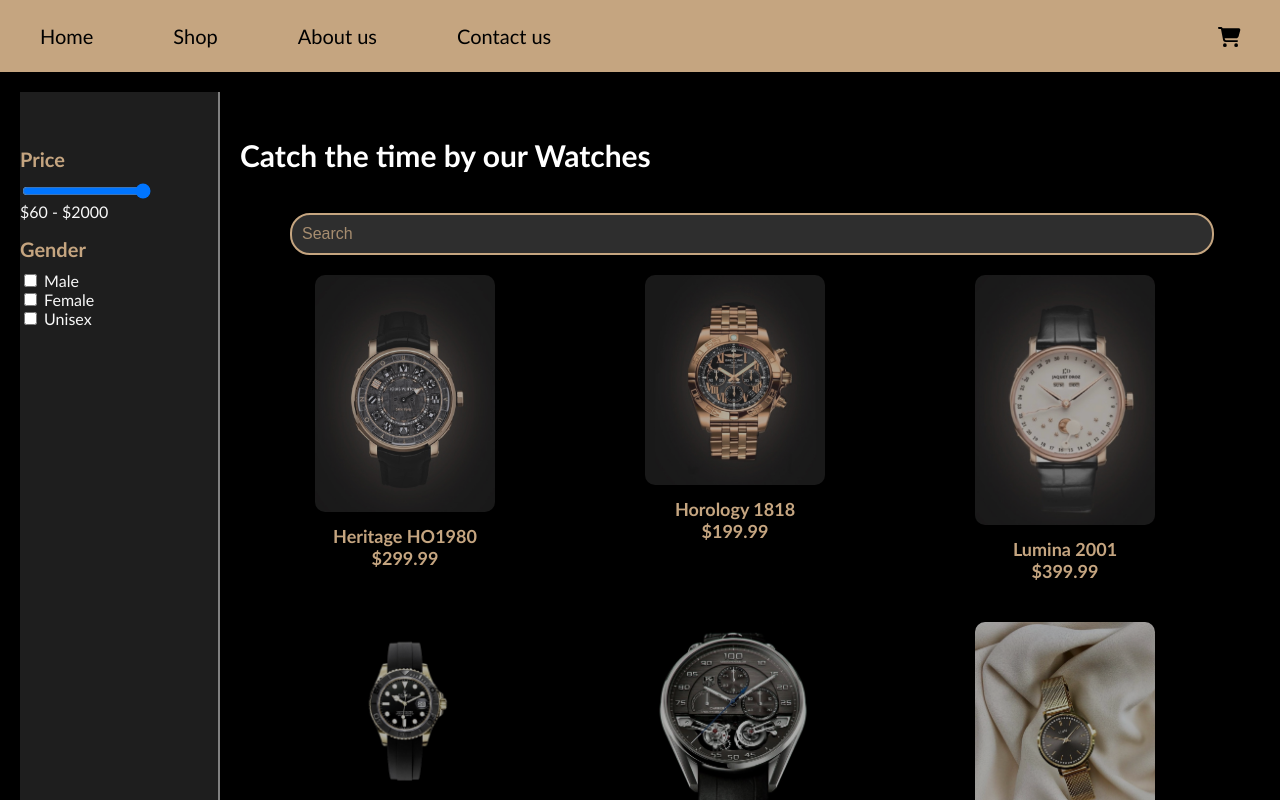
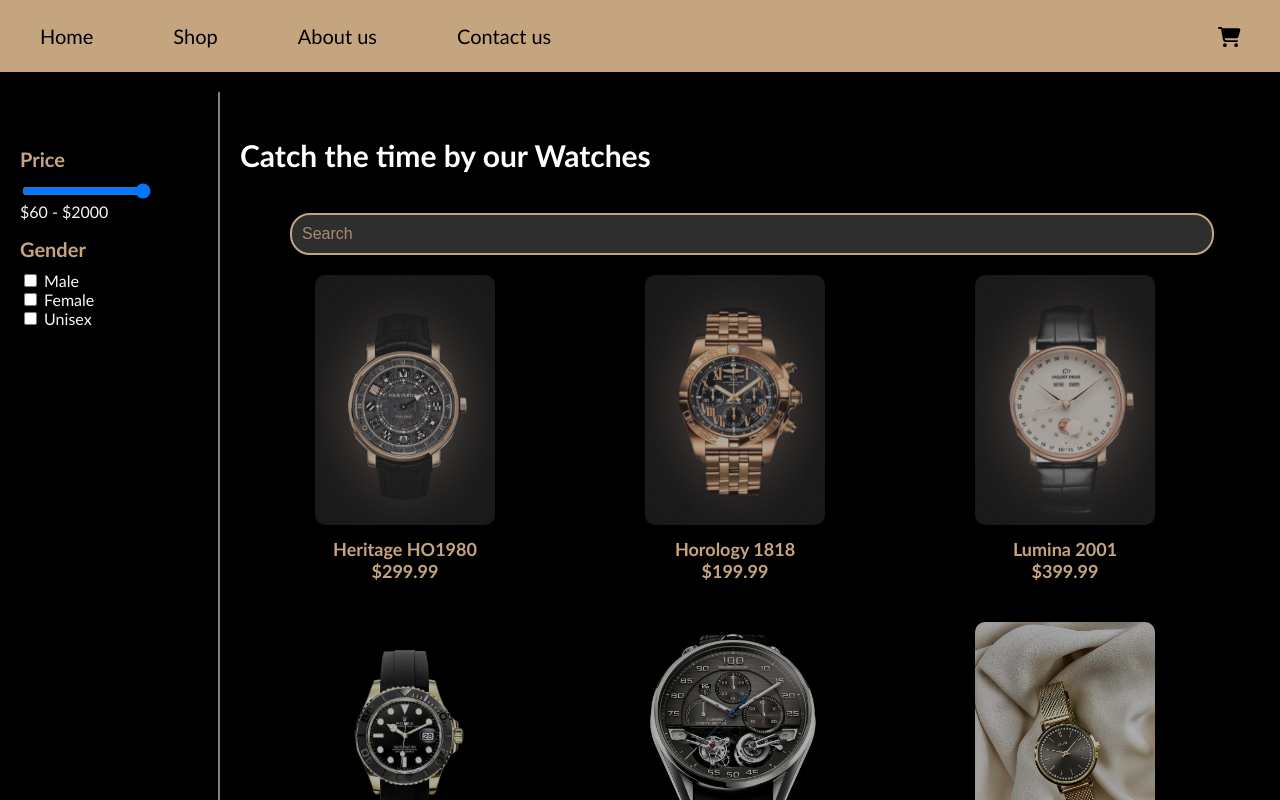
Before and after one commit to elio255/venerisHorology, a React (Create React App) app: page /shop in a window 1280 px wide. Shown: the top 800 px of the page. Built offline with nearby package versions, Linux system fonts and the light colour scheme.

Commit message:
final touch of shopping page

```diff
--- a/src/components/Shop/Shop.css
+++ b/src/components/Shop/Shop.css
@@ -21,7 +21,7 @@
     flex-shrink: 0;
     padding-top: 38px;
     overflow: hidden;
-    background-color: #1E1E1E;
+
 }
 
 @media (max-width: 767px) {
@@ -125,8 +125,7 @@
 
 .watch-image {
     width: 100%;
-    height: auto;
-    max-height: 250px;
+    height: 250px;
     object-fit: cover;
     border-radius: 10px;
     margin-bottom: 10px;
```
